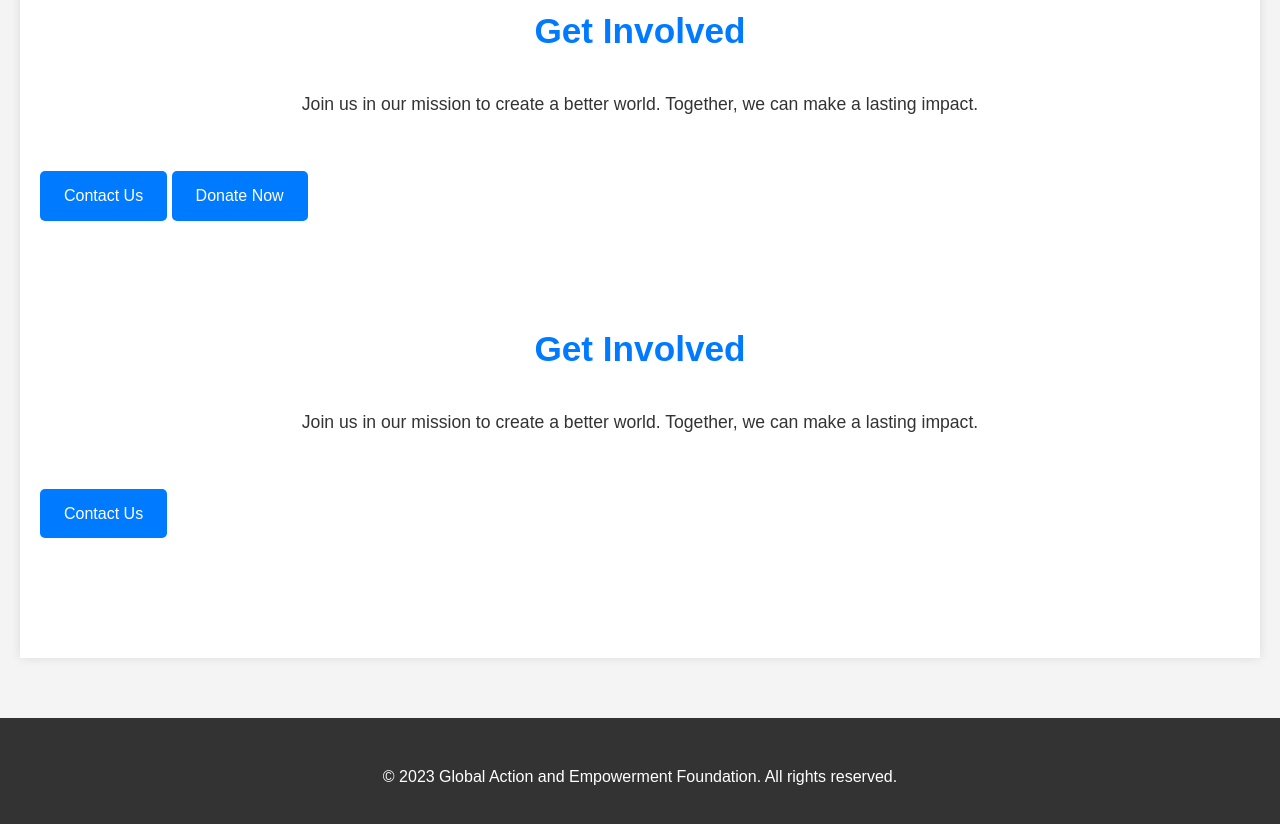
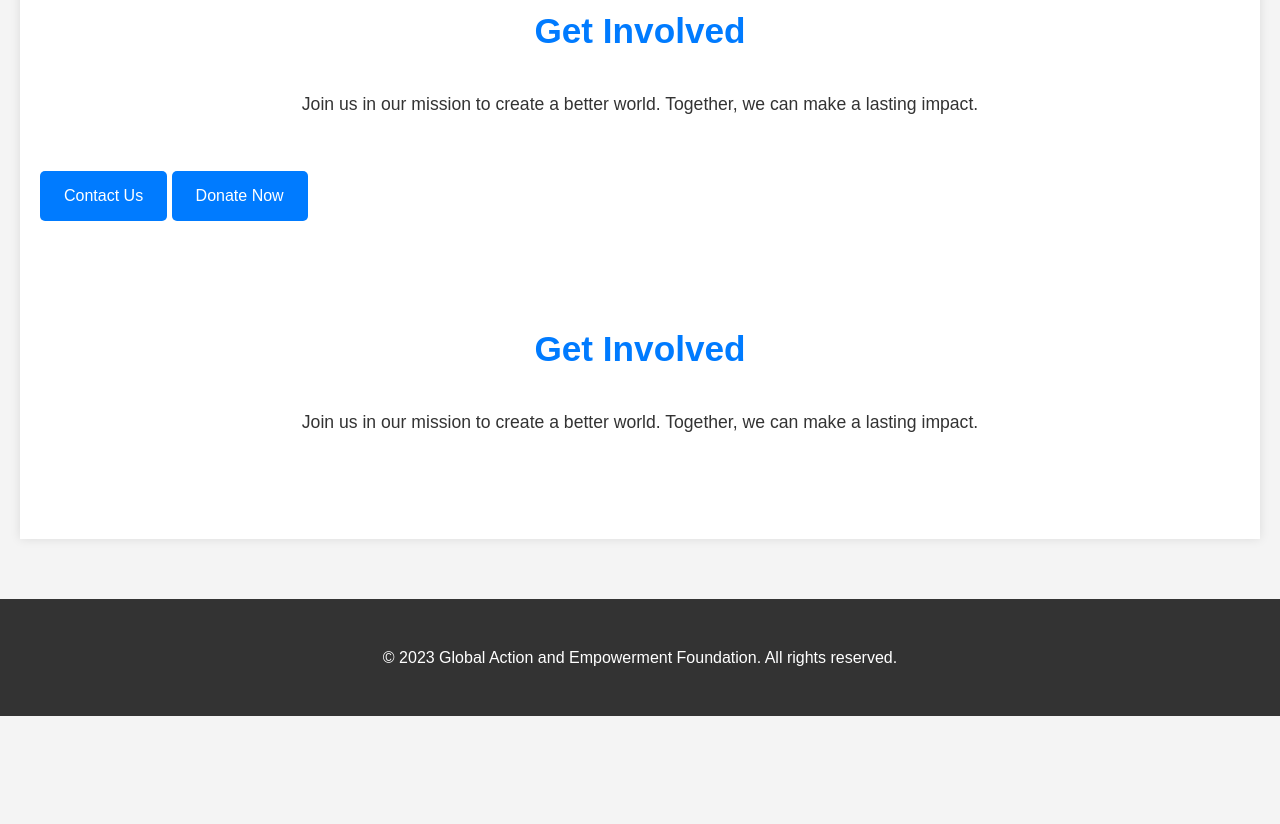
Before and after one commit to smosz4/GAEFoundation.github.io, a plain HTML site: page index.html in a window 1280 px wide. Shown: the part 4439-5263 px from the top of the page. After the commit the page ends 5155 px from the top, so only its background shows below. Drawn offline with Linux system fonts and the light colour scheme.

Commit message:
Update index.html

```diff
--- a/index.html
+++ b/index.html
@@ -463,7 +463,6 @@
           Join us in our mission to create a better world. Together, we can make
           a lasting impact.
         </p>
-        <a href="#contact" class="cta-button">Contact Us</a>
       </section>
     </div>
     <footer>
```
